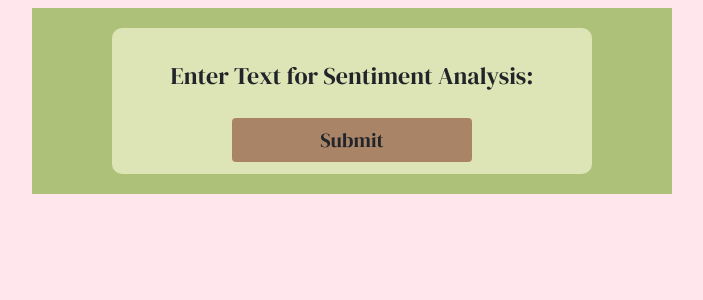
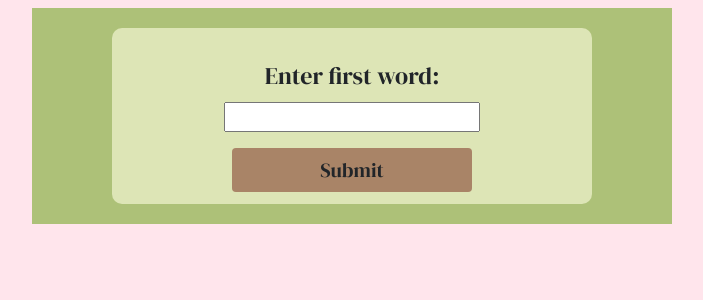
Before and after one commit to Kdinatale/LLM_Project3_New, a Flask app: template templates/bigram.html in a window 1280 px wide. Shown: the part 48-348 px from the top of the page, without its empty margins (288-991 px from the left). Run offline with Flask 3, Linux system fonts and the light colour scheme; the template is opened without the code that fills it, so the values that code supplies are empty; parts of the project's set-up code (start-up, migrations or seed data) failed here and were passed over.

Commit message:
Ensuring bigram model can be successfully run

```diff
--- a/server.py
+++ b/server.py
@@ -19,6 +19,10 @@ def home():
 def sentiment():
     return render_template('sentiment.html')
 
+@app.route('/bigram')
+def bigram():
+    return render_template('bigram.html')
+
 @app.route('/predict', methods=['POST'])
 def predict():
     # Get data from POST request
@@ -39,5 +43,49 @@ def predict():
     # return str(compound)
 
 
+def sentence(start_word, max_length):
+    current_word = start_word
+    sentence = [current_word]
+
+    #Loops a number of times decided by max_length
+    for _ in range(max_length - 1):
+        if current_word not in model_bigram_news.index:
+            break  # Stop if the current word is not in the table
+
+        # Get the probabilities of the next words
+        next_word_probs = model_bigram_news.loc[current_word]
+
+        # Filter out words with zero probability
+        next_word_probs = next_word_probs[next_word_probs > 0]
+
+        if next_word_probs.empty:
+            break  # Stop if there are no valid next words
+
+        # Chooses the next word randomly based on probability distribution
+        next_word = np.random.choice(next_word_probs.index, p=next_word_probs.values)
+
+        # Adds new word to end of sentence
+        sentence.append(next_word)
+        current_word = next_word  # Move to the next word
+
+        # Set '.' as a sentence terminator
+        if next_word == '.':
+          # Breaks if a '.' is the next probable token
+          break
+
+    return render_template('bigram_result.html', sentence=' '.join(sentence))
+
+@app.route('/generate_sentence', methods=['POST'])
+def generate_sentence():
+    # data = request.get_json(force=True)
+
+    # try:
+    #     features = data['features']
+    # except KeyError:
+    #     return jsonify(error="The 'features' key is missing from the request payload.")
+    data = request.form['start_word']
+
+    return sentence(data, 20)
+
 if __name__ == '__main__':
     app.run(debug=True)
--- a/templates/bigram.html
+++ b/templates/bigram.html
@@ -75,11 +75,16 @@
     </header>
 
     <div class="form-container">
-      <form action="/predict" method="POST" class="needs-validation" novalidate>
+      <form
+        action="/generate_sentence"
+        method="POST"
+        class="needs-validation"
+        novalidate
+      >
         <div class="form-group">
-          <label for="sentence">Enter Text for Sentiment Analysis:</label>
-
-          <div class="invalid-feedback">Please enter a sentence</div>
+          <label for="sentence">Enter first word:</label>
+          <input type="text" id="start_word" name="start_word" />
+          <div class="invalid-feedback">Please enter start word</div>
         </div>
         <button class="btn" type="submit" value="submit">Submit</button>
         <!-- <input type="submit" value="Submit" /> -->
@@ -90,6 +95,38 @@
         -->
       </form>
     </div>
+
+    <script>
+      // Example starter JavaScript for disabling form submissions if there are invalid fields
+      (function () {
+        "use strict";
+        window.addEventListener(
+          "load",
+          function () {
+            // Fetch all the forms we want to apply custom Bootstrap validation styles to
+            var forms = document.getElementsByClassName("needs-validation");
+            // Loop over them and prevent submission
+            var validation = Array.prototype.filter.call(
+              forms,
+              function (form) {
+                form.addEventListener(
+                  "submit",
+                  function (event) {
+                    if (form.checkValidity() === false) {
+                      event.preventDefault();
+                      event.stopPropagation();
+                    }
+                    form.classList.add("was-validated");
+                  },
+                  false
+                );
+              }
+            );
+          },
+          false
+        );
+      })();
+    </script>
 
     <script
       src="https://code.jquery.com/jquery-3.3.1.slim.min.js"
--- a/templates/index.html
+++ b/templates/index.html
@@ -87,7 +87,7 @@
                 <a class="nav-link" href="/sentiment">Sentiment Analyzer</a>
               </li>
               <li class="nav-item">
-                <a class="nav-link" href="/generate_sentence">News Bigram</a>
+                <a class="nav-link" href="/bigram">News Bigram</a>
               </li>
 
               <li class="nav-item">
```
Also changed, not shown: templates/bigram_result.html (added, +47 -0 lines).
